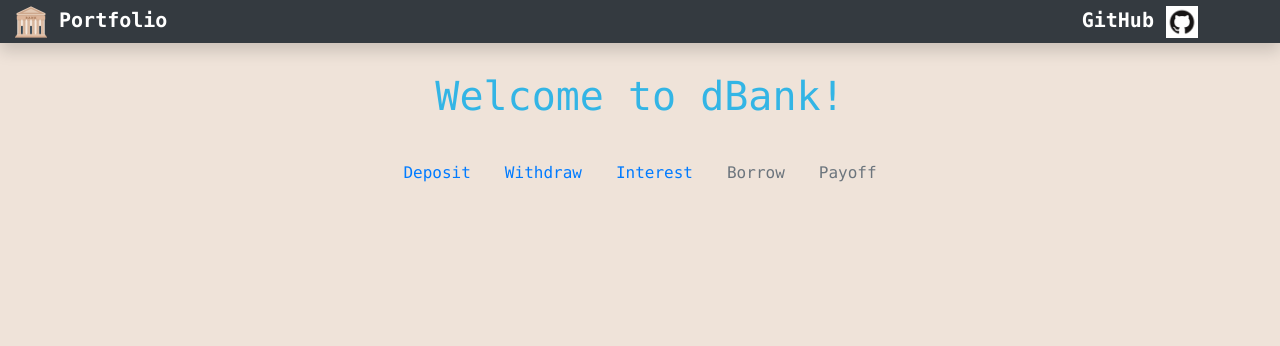
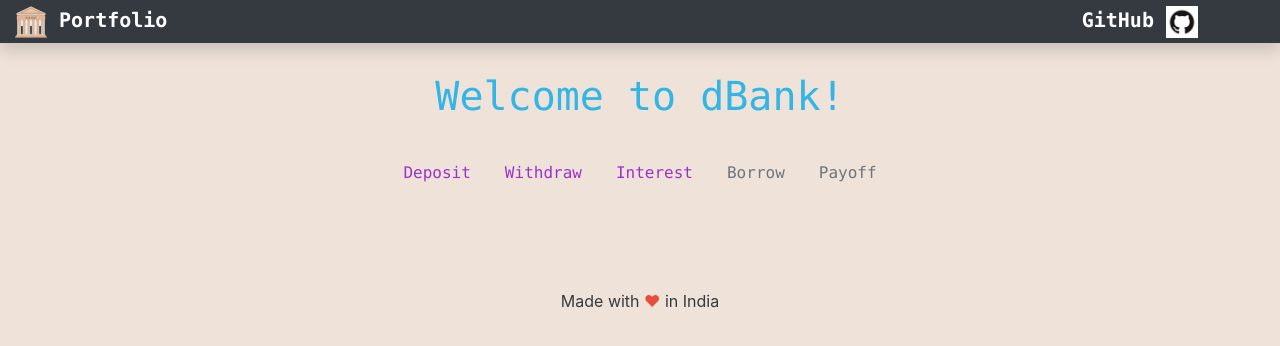
Before and after one commit to itznishant/DeFi-Bank, a React (Create React App) app: page / in a window 1280 px wide. Shown: the top 346 px of the page. Built offline with nearby package versions, Linux system fonts and the light colour scheme.

Commit message:
Update css styling

```diff
--- a/package.json
+++ b/package.json
@@ -3,7 +3,7 @@
   "version": "0.1.0",
   "description": "Decentralized Bank DeFi",
   "author": "Nishant V",
-  "homepage": ".",
+  "homepage": "",
   "dependencies": {
     "@openzeppelin/contracts": "3.3.0",
     "@truffle/hdwallet-provider": "1.1.0",
--- a/public/index.html
+++ b/public/index.html
@@ -38,4 +38,11 @@
       To create a production bundle, use `npm run build` or `yarn build`.
     -->
   </body>
+  <footer>
+    <div class="pb-4 text-center">
+      <br><br>
+      <br><br>
+      <p><a href="" class="text-dark">Made with&nbsp;<span style="color: #e74c3c">&hearts;</span>&nbsp;in India</a></p>
+    </div>
+  </footer>
 </html>
--- a/src/components/App.css
+++ b/src/components/App.css
@@ -6,11 +6,22 @@
 }
 
 .nav-tabs {
+    color: darkorchid;
     border-bottom: none;
+    width: max-content;
 }
 
-.nav-tabs .nav-link:hover{
+.nav-tabs .nav-link {
     color: darkorchid;
+    text-decoration: none;
+}
+
+.nav-tabs .nav-link:hover {
+    color: darkorchid;
+    text-decoration: underline;
+    text-decoration-color: orange;
+    text-decoration-thickness: 4px ;
+    text-underline-offset: 6px;
 }
 
 body {
```
